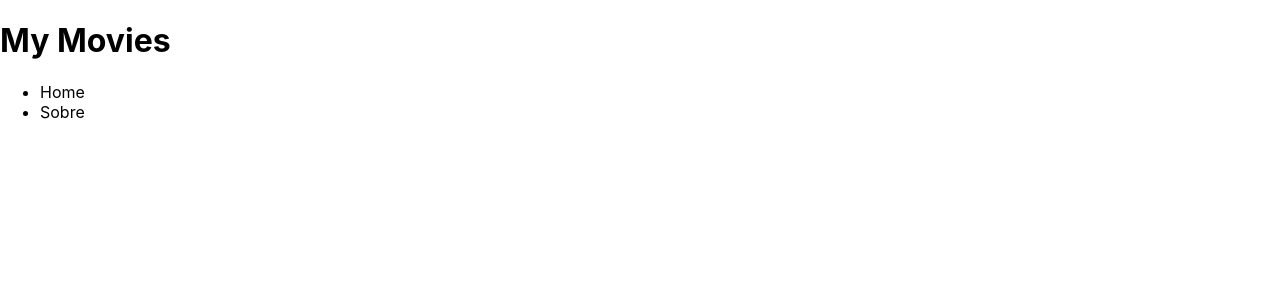
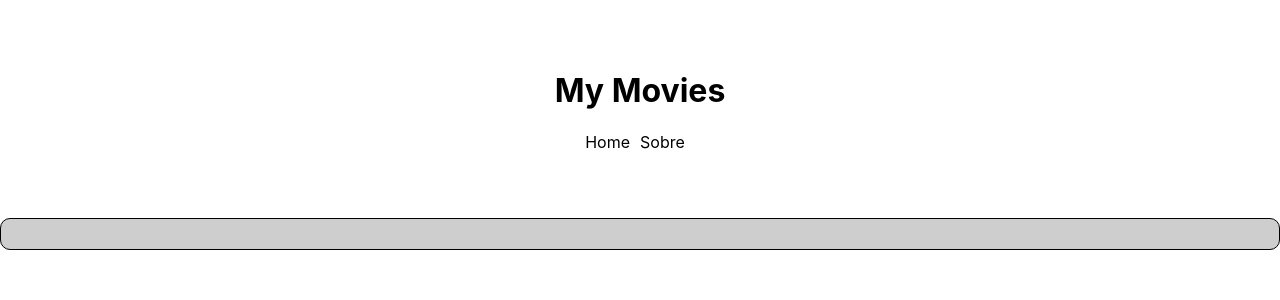
Before and after one commit to fabriciojuniors/pos-arquitetura-software, a React (Create React App) app in the folder Arquitetura Front-end/my-movies/: page / in a window 1280 px wide. Shown: the top 300 px of the page. Built offline with nearby package versions, Linux system fonts and the light colour scheme.

Commit message:
Componentes de estilo utilizando styled-components

```diff
--- a/Arquitetura Front-end/my-movies/src/App.js
+++ b/Arquitetura Front-end/my-movies/src/App.js
@@ -1,14 +1,15 @@
 import { Header } from './components/Header';
 import { MovieList } from './components/MovieList';
+import { MoviesContainer } from './styles/MoviesContainer';
 
 function App() {
   return (
     <div className="App">
       <Header />
 
-      <section>
+      <MoviesContainer>
         <MovieList movies={[]} />
-      </section>
+      </MoviesContainer>
     </div>
   );
 }
--- a/Arquitetura Front-end/my-movies/src/components/Header.js
+++ b/Arquitetura Front-end/my-movies/src/components/Header.js
@@ -1,9 +1,10 @@
+import { HeaderContainer } from "../styles/HeaderContainer";
 import { MainMenu } from "./MainMenu";
 
 export const Header = () =>  (
-    <header>
+    <HeaderContainer>
         <h1>My Movies</h1>
 
         <MainMenu />
-    </header>
+    </HeaderContainer>
 );
--- a/Arquitetura Front-end/my-movies/src/components/MainMenu.js
+++ b/Arquitetura Front-end/my-movies/src/components/MainMenu.js
@@ -1,8 +1,10 @@
+import { MainMenuContainer } from "../styles/MainMenuContainer";
+
 export const MainMenu = () => (
-    <nav>
+    <MainMenuContainer>
         <ul>
             <li>Home</li>
             <li>Sobre</li>
         </ul>
-    </nav>
+    </MainMenuContainer>
 );
--- /dev/null
+++ b/Arquitetura Front-end/my-movies/src/styles/HeaderContainer.js
@@ -0,0 +1,7 @@
+import styled from "styled-components";
+
+export const HeaderContainer = styled.header`
+    text-align: center;
+    padding: 50px 0;
+
+`
--- /dev/null
+++ b/Arquitetura Front-end/my-movies/src/styles/MainMenuContainer.js
@@ -0,0 +1,13 @@
+import styled from "styled-components";
+
+export const MainMenuContainer = styled.nav`
+    ul {
+        list-style: none;
+        padding: 0;
+
+        li {
+            display: inline-block;
+            margin-right: 10px
+        }
+    }
+`
--- /dev/null
+++ b/Arquitetura Front-end/my-movies/src/styles/MoviesContainer.js
@@ -0,0 +1,8 @@
+import styled from "styled-components";
+
+export const MoviesContainer = styled.section`
+    padding: 15px;
+    background: #cecece;
+    border: 1px solid black;
+    border-radius: 10px;
+`
```
Also changed, not shown: 1 other file (tests, documents, lock files or other folders).
